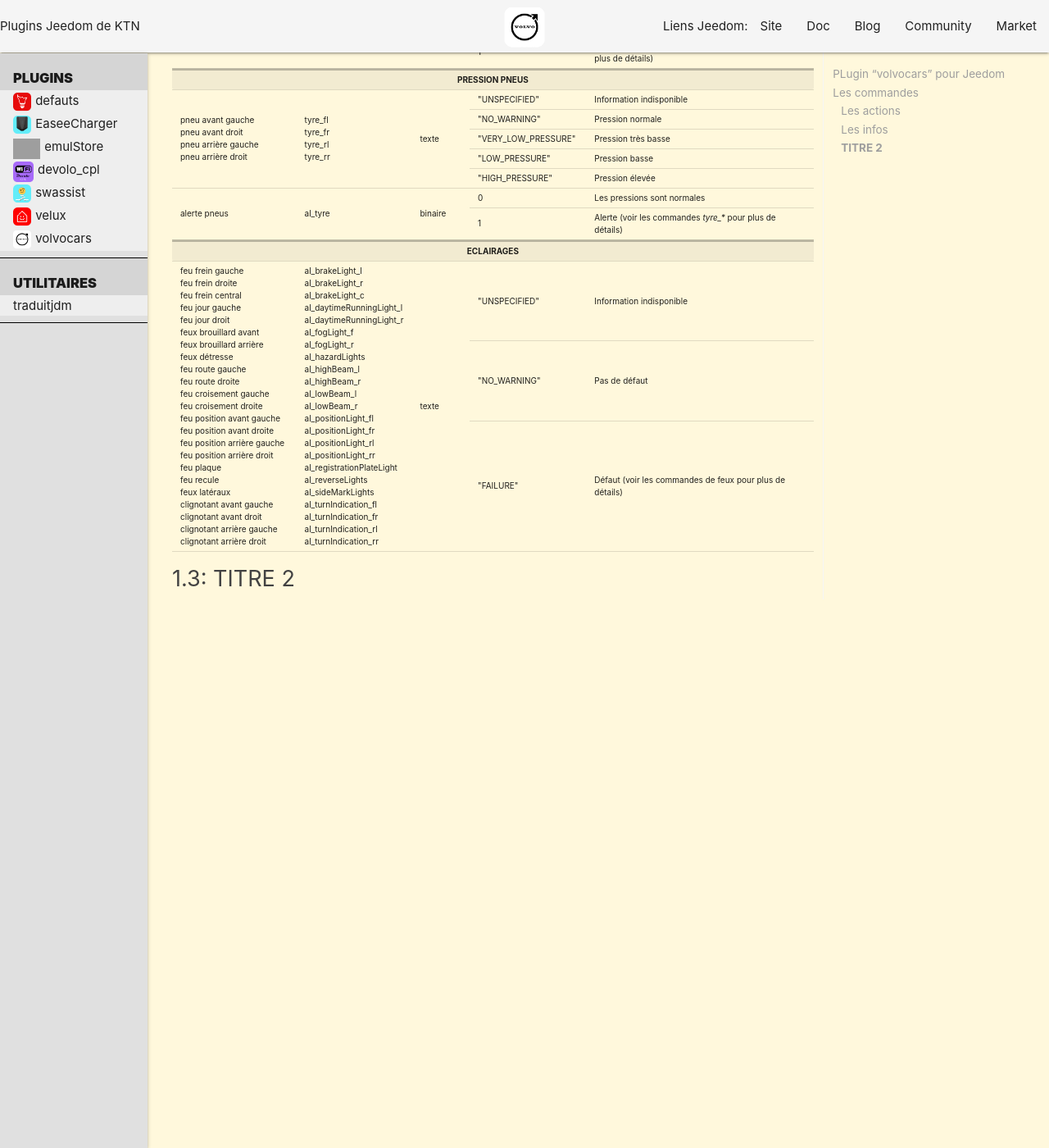
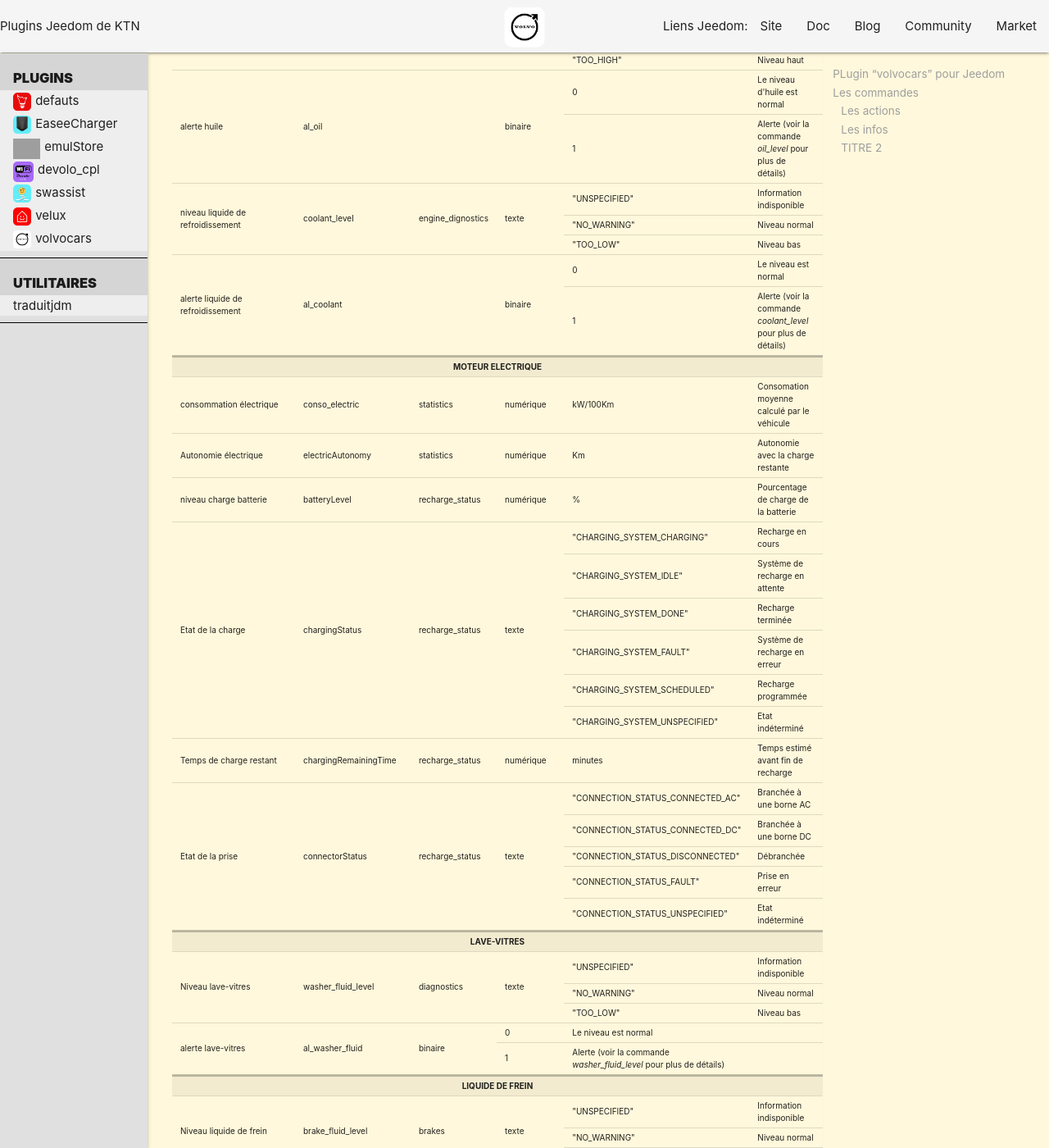
Before and after one commit to ktn001/ktn001.github.io, a Jekyll site: the page built from fr_FR/volvocars/index.md, in a window 1280 px wide and 1400 px high, scrolled down 2056 px. Shown: the whole window at 82% size. Built offline with Jekyll 4.4.1, drawn with Linux system fonts in a browser that asks for light colours; some of the changed text lies outside the part shown; grey boxes are pictures that could not be loaded.

Commit message:
avancement du tableau de commande infos

```diff
--- a/fr_FR/volvocars/index.md
+++ b/fr_FR/volvocars/index.md
@@ -19,8 +19,9 @@
 <table class="commandes">
 	<thead>
 		<tr>
-			<th>Nom</th>
+			<th style='min-width:150px'>Nom</th>
 			<th>LogicalId</th>
+			<th>API endpoint</th>
 			<th>SousType</th>
 			<th>Valeurs/Unité</th>
 			<th>Description</th>
@@ -32,12 +33,13 @@
 		<!-- GLOBALES -->
 		<!-- -------- -->
 		<tr>
-			<td class="subtitle" colspan="5">GLOBALES</td>
+			<td class="subtitle" colspan="6">GLOBALES</td>
 		</tr>
 		<tr>
-			<td rowspan="3">Disponibilité</td>
-			<td rowspan="3">availability</td>
-			<td rowspan="3">texte</td>
+			<td rowspan="4">Disponibilité</td>
+			<td rowspan="4">availability</td>
+			<td rowspan="4">accessibility</td>
+			<td rowspan="4">texte</td>
 			<td>"AVAILABLE"</td>
 			<td>Le véhicule est connecté</td>
 		</tr>
@@ -50,8 +52,13 @@
 			<td>Information indisponible</td>
 		</tr>
 		<tr>
+			<td>"QUOTA_OUT"</td>
+			<td>Le quota d'appels API a été atteint</td>
+		</tr>
+		<tr>
 			<td rowspan="5">raison indisponibilité</td>
 			<td rowspan="5">unavailableReason</td>
+			<td rowspan="5">accessibility</td>
 			<td rowspan="5">texte</td>
 			<td>"NO_INTERNET"</td>
 			<td>Pas d'internet</td>
@@ -65,15 +72,16 @@
 			<td>Véhicule cours d'utilisation</td>
 		</tr>
 		<tr>
+			<td>"UNSPECIFIED"</td>
+			<td>Information indisponible</td>
+		</tr>
+		<tr>
 			<td>""</td>
 			<td>Le véhicule est disponible</td>
 		</tr>
 		<tr>
-			<td>"UNSPECIFIED"</td>
-			<td>Information indisponible</td>
-		</tr>
-		<tr>
 			<td>odomètre</td>
+			<td>odometer</td>
 			<td>odometer</td>
 			<td>numérique</td>
 			<td>Km</td>
@@ -84,18 +92,27 @@
 		<!-- LOCALISATION -->
 		<!-- ------------ -->
 		<tr>
-			<td class="subtitle" colspan="5">LOCALISATION</td>
+			<td class="subtitle" colspan="6">LOCALISATION</td>
+		</tr>
+		<tr>
+			<td>position</td>
+			<td>position</td>
+			<td>location</td>
+			<td>coordonnées GPS</td>
+			<td>&lt;lattitude&gt;,&lt;longitude&gt;</td>
+			<td>position du véhicule</td>
 		</tr>
 
 		<!-- -------- -->
 		<!-- OUVRANTS -->
 		<!-- -------- -->
 		<tr>
-			<td class="subtitle" colspan="5">OUVRANTS</td>
+			<td class="subtitle" colspan="6">OUVRANTS</td>
 		</tr>
 		<tr>
 			<td rowspan="3">Verrouillé</td>
 			<td rowspan="3">locked</td>
+			<td rowspan="3">doors</td>
 			<td rowspan="3">text</td>
 			<td>LOCKED</td>
 			<td>Véhicule Verrouiller</td>
@@ -109,49 +126,75 @@
 			<td>Information indisponible</td>
 		</tr>
 		<tr>
-			<td rowspan="4">
+			<td rowspan="8">
 				état porte avant gauche<br>
 				état porte avant droite<br>
 				état porte arrière gauche<br>
 				état porte arrière droite<br>
+				état capot<br>
+				état hayon<br>
+				état trappe<br>
+			</td>
+			<td rowspan="8">
+				door_fl_state<br>
+				door_fr_state<br>
+				door_rl_state<br>
+				door_rr_state<br>
+				hood_state<br>
+				tail_state<br>
+				tank_state<br>
+			</td>
+			<td rowspan="8">
+				doors
+			</td>
+			<td rowspan="12">
+				texte
+			</td>
+			<td rowspan="3">CLOSED</td>
+			<td rowspan="3">fermé</td>
+		</tr>
+		<tr>
+		</tr>
+		<tr>
+		</tr>
+		<tr>
+			<td rowspan="3">AJAR</td>
+			<td rowspan="3">entre-ouvert</td>
+		</tr>
+		<tr>
+		</tr>
+		<tr>
+		</tr>
+		<tr>
+			<td rowspan="3">OPEN</td>
+			<td rowspan="3">ouvert</td>
+		</tr>
+		<tr>
+		</tr>
+		<tr>
+			<td rowspan="4">
 				état vitre avant gauche<br>
 				état vitre avant droite<br>
 				état vitre arrière gauche<br>
 				état vitre arrière droite<br>
-				état capot<br>
 				état toit<br>
-				état hayon<br>
-				état trappe<br>
 			</td>
 			<td rowspan="4">
-				door_fl_state<br>
-				door_fr_state<br>
-				door_rl_state<br>
-				door_rr_state<br>
 				win_fl_state<br>
 				win_fr_state<br>
 				win_rl_state<br>
 				win_rr_state<br>
-				hood_state<br>
 				roof_state<br>
-				tail_state<br>
-				tank_state<br>
 			</td>
-			<td rowspan="4">texte</td>
-			<td>CLOSED</td>
-			<td>fermé</td>
+			<td rowspan="4">windows</td>
 		</tr>
 		<tr>
-			<td>AJAR</td>
-			<td>entre-ouvert</td>
+			<td rowspan="3">UNSPECIFIED</td>
+			<td rowspan="3">Information indisponible</td>
 		</tr>
 		<tr>
-			<td>OPEN</td>
-			<td>ouvert</td>
 		</tr>
 		<tr>
-			<td>UNSPECIFIED</td>
-			<td>Information indisponible</td>
 		</tr>
 		<tr>
 			<td rowspan="2">
@@ -182,6 +225,7 @@
 				tail_open<br>
 				tank_open<br>
 			</td>
+			<td rowspan="2"></td>
 			<td rowspan="2">binaire</td>
 			<td>0</td>
 			<td>pas ouvert</td>
@@ -219,6 +263,7 @@
 				tail_closed<br>
 				tank_closed<br>
 			</td>
+			<td rowspan="2"></td>
 			<td rowspan="2">binaire</td>
 			<td>0</td>
 			<td>pas fermé</td>
@@ -232,12 +277,13 @@
 		<!-- Moteur thermique -->
 		<!-- ---------------- -->
 		<tr>
-			<td class="subtitle" colspan="5">MOTEUR THERMIQUE</td>
+			<td class="subtitle" colspan="6">MOTEUR THERMIQUE</td>
 		</tr>
 
 		<tr>
 			<td>consommation carburant</td>
 			<td>conso_fuel</td>
+			<td>statistics</td>
 			<td>numérique</td>
 			<td>l/100Km</td>
 			<td>consommation moyenne calculée par le véhicule</td>
@@ -245,6 +291,7 @@
 		<tr>
 			<td>consommation carburant (trajet)</td>
 			<td>conso_fuel_trip</td>
+			<td>statistics</td>
 			<td>numérique</td>
 			<td>l/100Km</td>
 			<td>consommation moyenne depuis de début du trajet automtique</td>
@@ -252,13 +299,15 @@
 		<tr>
 			<td>carburant</td>
 			<td>fuel_amount</td>
+			<td>fuel</td>
 			<td>numérique</td>
-			<td>Km</td>
-			<td>Autonomie avec le carburant restant</td>
+			<td>l</td>
+			<td>Quantité de carburant restant</td>
 		</tr>
 		<tr>
 			<td>autonomie themique</td>
 			<td>fuelAutonomy</td>
+			<td>statistics</td>
 			<td>numérique</td>
 			<td>Km</td>
 			<td>Autonomie avec le carburant restant</td>
@@ -268,6 +317,7 @@
 		<tr>
 			<td rowspan="5">niveau d'huile</td>
 			<td rowspan="5">oil_level</td>
+			<td rowspan="5">engine_dignostics</td>
 			<td rowspan="5">texte</td>
 			<td>"UNSPECIFIED"</td>
 			<td>Information indisponible</td>
@@ -291,6 +341,7 @@
 		<tr>
 			<td rowspan='2'>alerte huile</td>
 			<td rowspan='2'>al_oil</td>
+			<td rowspan='2'></td>
 			<td rowspan='2'>binaire</td>
 			<td>0</td>
 			<td>Le niveau d'huile est normal</td>
@@ -304,6 +355,7 @@
 		<tr>
 			<td rowspan="3">niveau liquide de refroidissement</td>
 			<td rowspan="3">coolant_level</td>
+			<td rowspan="3">engine_dignostics</td>
 			<td rowspan="3">texte</td>
 			<td>"UNSPECIFIED"</td>
 			<td>Information indisponible</td>
@@ -319,6 +371,7 @@
 		<tr>
 			<td rowspan='2'>alerte liquide de refroidissement</td>
 			<td rowspan='2'>al_coolant</td>
+			<td rowspan='2'></td>
 			<td rowspan='2'>binaire</td>
 			<td>0</td>
 			<td>Le niveau est normal</td>
@@ -328,16 +381,109 @@
 			<td>Alerte (voir la commande <i>coolant_level</i> pour plus de détails)</td>
 		</tr>
 
+		<!-- ----------------- -->
+		<!-- Moteur électrique -->
+		<!-- ----------------- -->
+		<tr>
+			<td class="subtitle" colspan="6">MOTEUR ELECTRIQUE</td>
+		</tr>
+		<tr>
+			<td>consommation électrique</td>
+			<td>conso_electric</td>
+			<td>statistics</td>
+			<td>numérique</td>
+			<td>kW/100Km</td>
+			<td>Consomation moyenne calculé par le véhicule</td>
+		</tr>
+		<tr>
+			<td>Autonomie électrique</td>
+			<td>electricAutonomy</td>
+			<td>statistics</td>
+			<td>numérique</td>
+			<td>Km</td>
+			<td>Autonomie avec la charge restante</td>
+		</tr>
+		<tr>
+			<td>niveau charge batterie</td>
+			<td>batteryLevel</td>
+			<td>recharge_status</td>
+			<td>numérique</td>
+			<td>%</td>
+			<td>Pourcentage de charge de la batterie</td>
+		</tr>
+		<tr>
+			<td rowspan="6">Etat de la charge</td>
+			<td rowspan="6">chargingStatus</td>
+			<td rowspan="6">recharge_status</td>
+			<td rowspan="6">texte</td>
+			<td>"CHARGING_SYSTEM_CHARGING"</td>
+			<td>Recharge en cours</td>
+			<td></td>
+		</tr>
+		<tr>
+			<td>"CHARGING_SYSTEM_IDLE"</td>
+			<td>Système de recharge en attente</td>
+		</tr>
+		<tr>
+			<td>"CHARGING_SYSTEM_DONE"</td>
+			<td>Recharge terminée</td>
+		</tr>
+		<tr>
+			<td>"CHARGING_SYSTEM_FAULT"</td>
+			<td>Système de recharge en erreur</td>
+		</tr>
+		<tr>
+			<td>"CHARGING_SYSTEM_SCHEDULED"</td>
+			<td>Recharge programmée</td>
+		</tr>
+		<tr>
+			<td>"CHARGING_SYSTEM_UNSPECIFIED"</td>
+			<td>Etat indéterminé</td>
+		</tr>
+		<tr>
+			<td>Temps de charge restant</td>
+			<td>chargingRemainingTime</td>
+			<td>recharge_status</td>
+			<td>numérique</td>
+			<td>minutes</td>
+			<td>Temps estimé avant fin de recharge</td>
+		</tr>
+		<tr>
+			<td rowspan="5">Etat de la prise</td>
+			<td rowspan="5">connectorStatus</td>
+			<td rowspan="5">recharge_status</td>
+			<td rowspan="5">texte</td>
+			<td>"CONNECTION_STATUS_CONNECTED_AC"</td>
+			<td>Branchée à une borne AC</td>
+		</tr>
+		<tr>
+			<td>"CONNECTION_STATUS_CONNECTED_DC"</td>
+			<td>Branchée à une borne DC</td>
+		</tr>
+		<tr>
+			<td>"CONNECTION_STATUS_DISCONNECTED"</td>
+			<td>Débranchée</td>
+		</tr>
+		<tr>
+			<td>"CONNECTION_STATUS_FAULT"</td>
+			<td>Prise en erreur</td>
+		</tr>
+		<tr>
+			<td>"CONNECTION_STATUS_UNSPECIFIED"</td>
+			<td>Etat indéterminé</td>
+		</tr>
+
 		<!-- ------ -->
 		<!-- WASHER -->
 		<!-- ------ -->
 		<tr>
-			<td class="subtitle" colspan="5">LAVE-VITRES</td>
+			<td class="subtitle" colspan="6">LAVE-VITRES</td>
 		</tr>
 		<tbody>
 			<tr>
 				<td rowspan="3">Niveau lave-vitres</td>
 				<td rowspan="3">washer_fluid_level</td>
+				<td rowspan="3">diagnostics</td>
 				<td rowspan="3">texte</td>
 				<td>"UNSPECIFIED"</td>
 				<td>Information indisponible</td>
@@ -366,12 +512,13 @@
 			<!-- BRAKE -->
 			<!-- ------ -->
 			<tr>
-				<td class="subtitle" colspan="5">LIQUIDE DE FREIN</td>
+				<td class="subtitle" colspan="6">LIQUIDE DE FREIN</td>
 			</tr>
 			</tbody>
 			<tr>
 				<td rowspan="3">Niveau liquide de frein</td>
 				<td rowspan="3">brake_fluid_level</td>
+				<td rowspan="3">brakes</td>
 				<td rowspan="3">texte</td>
 				<td>"UNSPECIFIED"</td>
 				<td>Information indisponible</td>
@@ -400,7 +547,7 @@
 			<!-- TYRE -->
 			<!-- ---- -->
 			<tr>
-				<td class="subtitle" colspan="5">PRESSION PNEUS</td>
+				<td class="subtitle" colspan="6">PRESSION PNEUS</td>
 			</tr>
 			<tr>
 				<td rowspan="5">
@@ -438,6 +586,7 @@
 			<tr>
 				<td rowspan='2'>alerte pneus</td>
 				<td rowspan='2'>al_tyre</td>
+				<td rowspan="2"></td>
 				<td rowspan='2'>binaire</td>
 				<td>0</td>
 				<td>Les pressions sont normales</td>
@@ -451,7 +600,7 @@
 			<!-- LIGHTS -->
 			<!-- ------ -->
 			<tr>
-				<td class="subtitle" colspan="5">ECLAIRAGES</td>
+				<td class="subtitle" colspan="6">ECLAIRAGES</td>
 			</tr>
 			<tr>
 				<td rowspan="3">
@@ -514,6 +664,18 @@
 			</tr>
 			<tr>
 				<td>"FAILURE"</td>
+				<td>Défaut</td>
+			</tr>
+			<tr>
+				<td rowspan="2">alerte lampes</td>
+				<td rowspan="2">al_light</td>
+				<td rowspan="2"></td>
+				<td rowspan="2">binaire</td>
+				<td>0</td>
+				<td>Pas de lampe défectueuse</td>
+			</tr>
+			<tr>
+				<td>1</td>
 				<td>Défaut (voir les commandes de feux pour plus de détails)</td>
 			</tr>
 	</tbody>
```
Also changed, not shown: other parts of fr_FR/volvocars/index.md (+2 -0 lines).
